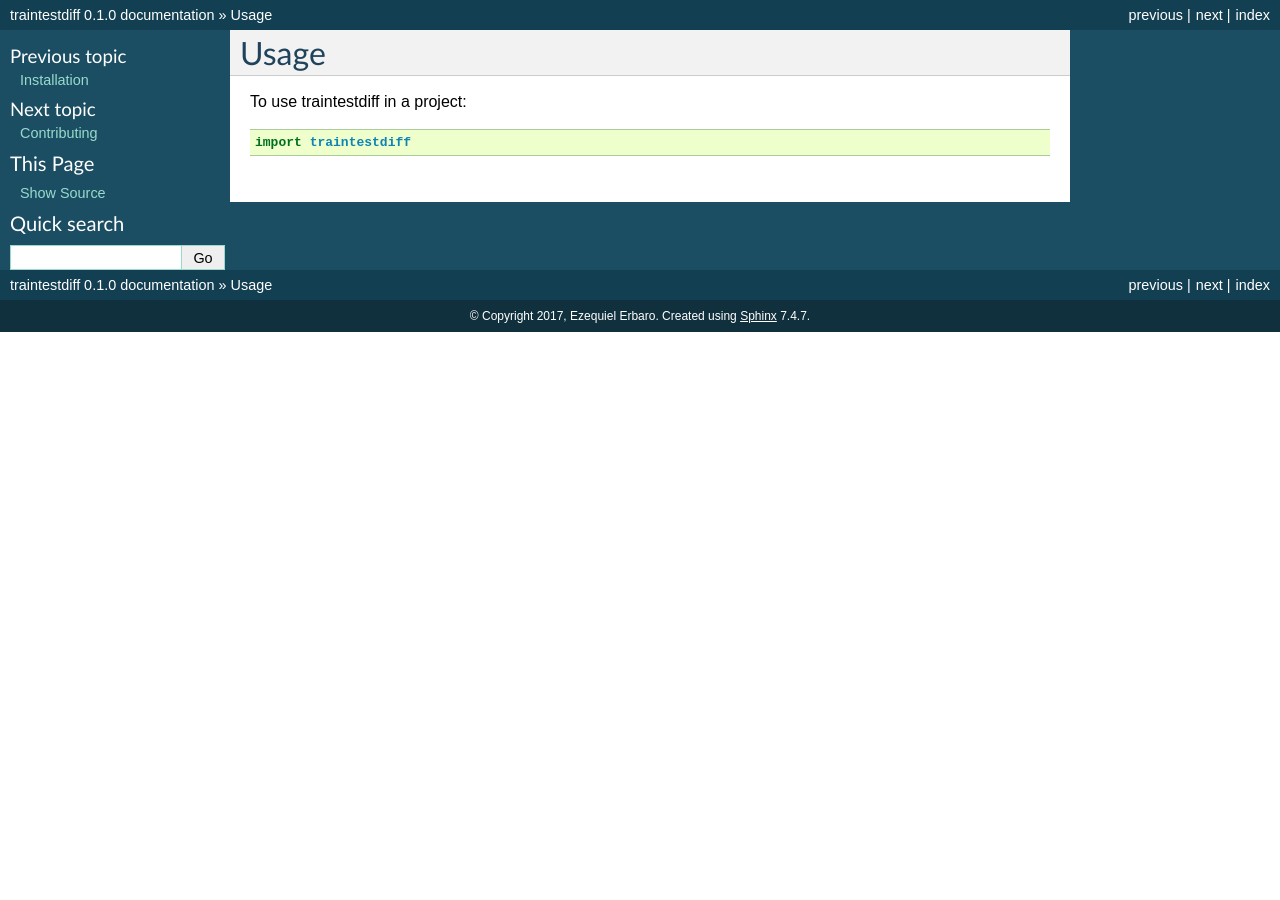
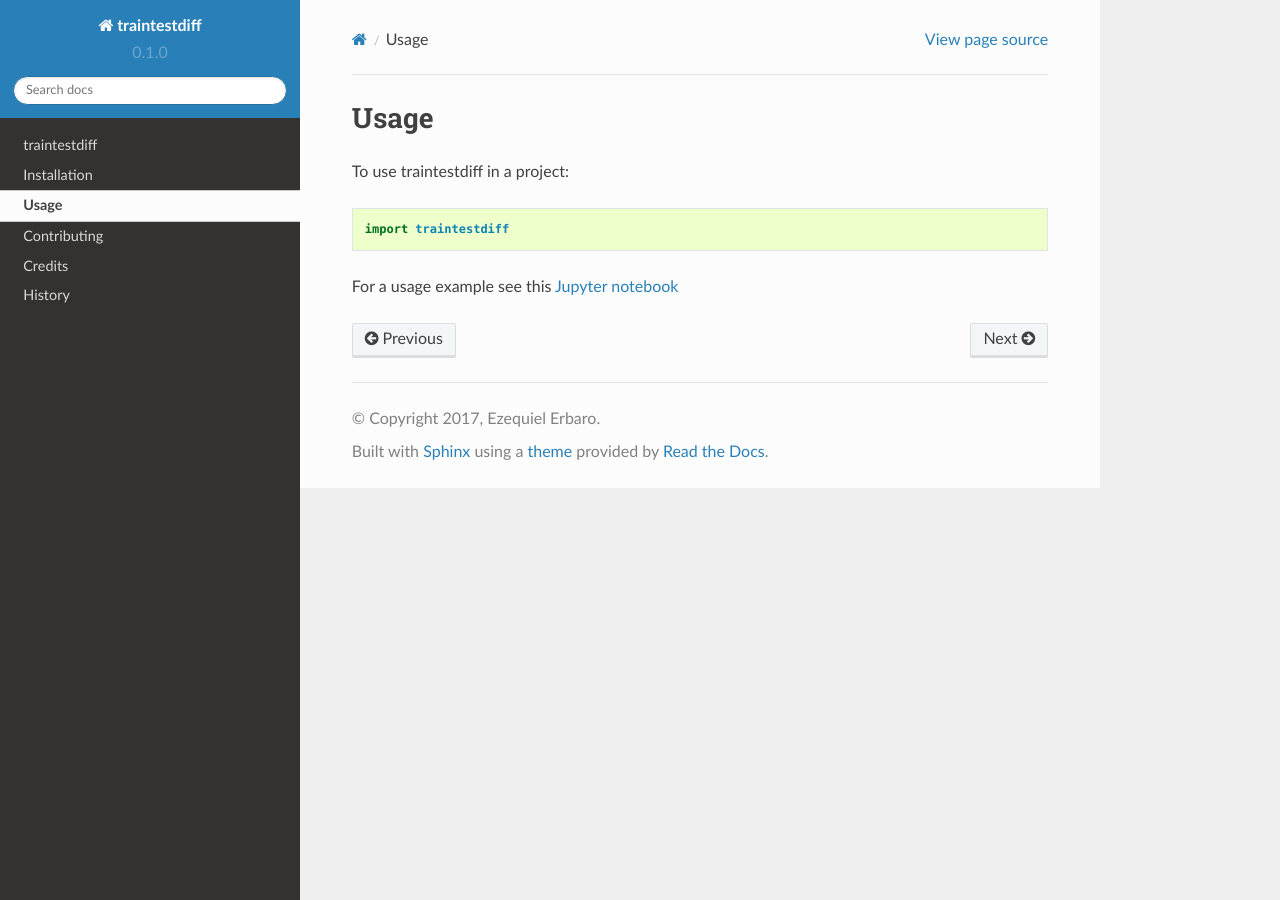
Before and after one commit to alejandrodumas/traintestdiff, a Sphinx documentation site: the page built from docs/usage.rst, in a window 1280 px wide. Built offline with Sphinx 7.4.7 and the Read the Docs theme 2.0.0, drawn with Linux system fonts in a browser that asks for light colours; pages that are not in the unit, such as notebooks, are missing from menus.

Commit message:
Improve documentation

```diff
--- a/docs/conf.py
+++ b/docs/conf.py
@@ -40,7 +40,7 @@
 
 # Add any Sphinx extension module names here, as strings. They can be
 # extensions coming with Sphinx (named 'sphinx.ext.*') or your custom ones.
-extensions = ['sphinx.ext.autodoc', 'sphinx.ext.viewcode']
+extensions = ['sphinx.ext.autodoc', 'sphinx.ext.viewcode', 'sphinx.ext.napoleon']
 
 # Add any paths that contain templates here, relative to this directory.
 templates_path = ['_templates']
@@ -111,7 +111,7 @@
 
 # The theme to use for HTML and HTML Help pages.  See the documentation for
 # a list of builtin themes.
-html_theme = 'default'
+html_theme = 'sphinx_rtd_theme'
 
 # Theme options are theme-specific and customize the look and feel of a
 # theme further.  For a list of options available for each theme, see the
@@ -258,7 +258,7 @@
      u'traintestdiff Documentation',
      u'Ezequiel Erbaro',
      'traintestdiff',
-     'One line description of project.',
+     'Discover differences between your train, validation and test sets',
      'Miscellaneous'),
 ]
 
--- /dev/null
+++ b/docs/requirements.txt
@@ -0,0 +1,4 @@
+pandas
+numpy
+matplotlib
+seaborn
--- a/docs/usage.rst
+++ b/docs/usage.rst
@@ -5,3 +5,7 @@
 To use traintestdiff in a project::
 
     import traintestdiff
+
+
+For a usage example see this
+`Jupyter notebook <https://github.com/alejandrodumas/traintestdiff/blob/master/examples/TrainTestDiffExamples.ipynb>`_
--- a/requirements_dev.txt
+++ b/requirements_dev.txt
@@ -9,3 +9,4 @@
 
 pytest==2.9.2
 pytest-runner==2.11.1
+sphinx_rtd_theme
```
Also changed, not shown: README.rst (+3 -6 lines), docs/source/modules.rst (added, +7 -0 lines), docs/source/traintestdiff.rst (added, +22 -0 lines), 1 other file.
